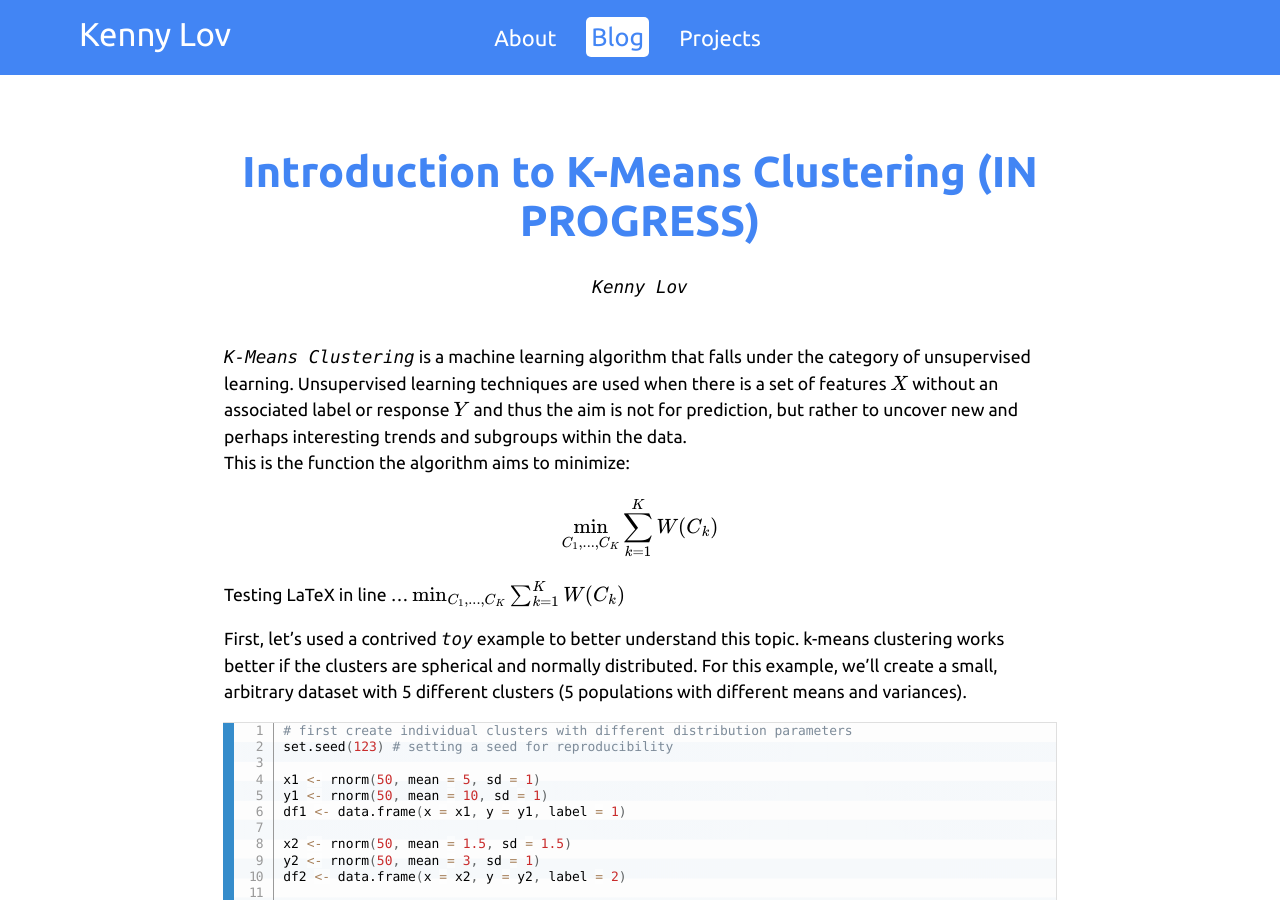
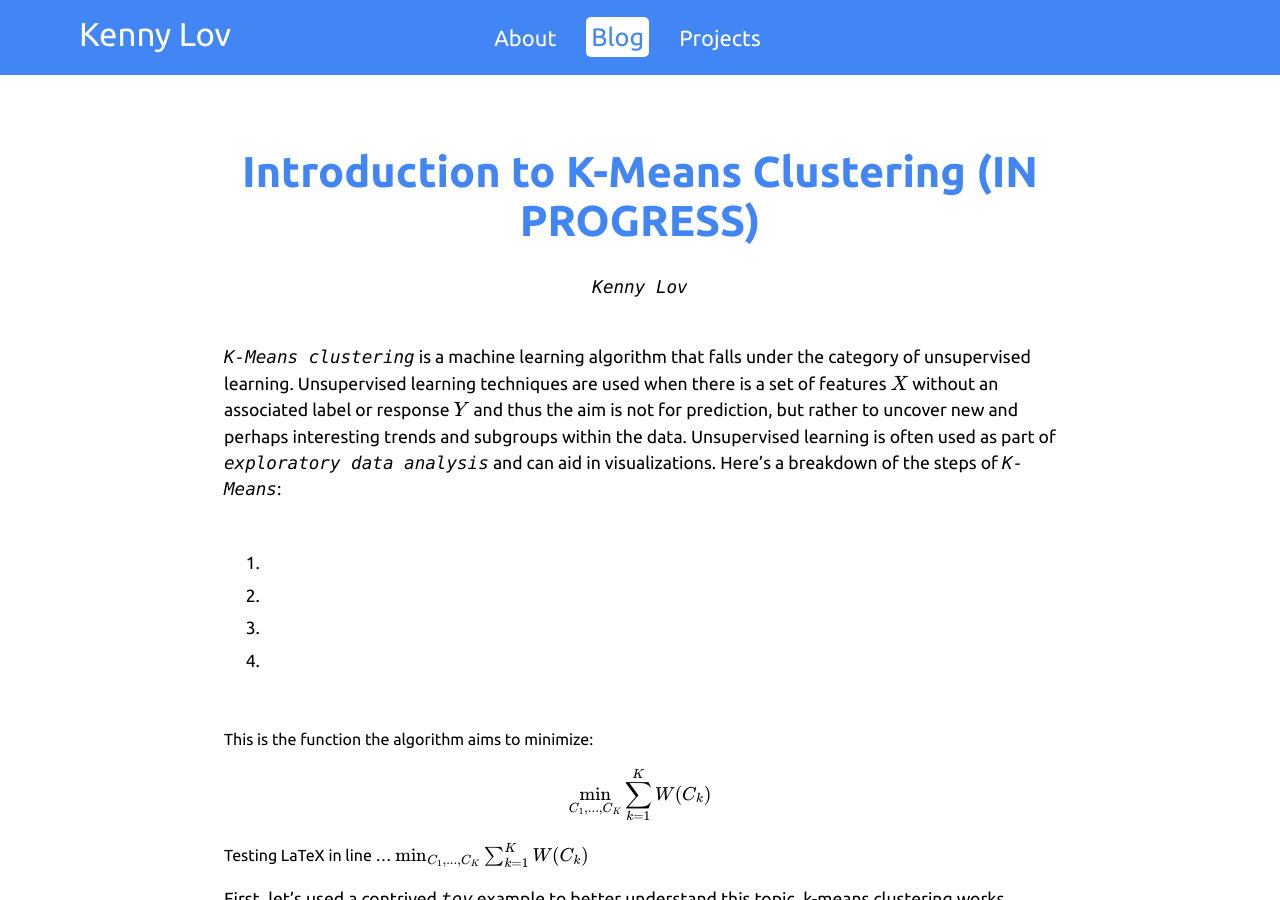
Before and after one commit to clfkenny/clfkenny.github.io, a Jekyll site: the page built from projects/kmeans_intro/index.md, in a window 1280 px wide and 900 px high. Built offline with Jekyll 4.4.1, drawn with Linux system fonts in a browser that asks for light colours; some web fonts are replaced; formulas are drawn with MathJax 3; our own code applies the rules of GitHub Pages for plain Markdown files.

Commit message:
updating kmeans

```diff
--- a/projects/kmeans_intro/index.md
+++ b/projects/kmeans_intro/index.md
@@ -17,14 +17,36 @@ layout: projects
 
 <p>
 
-<i>K-Means Clustering</i> is a machine learning algorithm that falls
+<i>K-Means clustering</i> is a machine learning algorithm that falls
 under the category of unsupervised learning. Unsupervised learning
 techniques are used when there is a set of features \(X\) without an
 associated label or response \(Y\) and thus the aim is not for
 prediction, but rather to uncover new and perhaps interesting trends and
-subgroups within the data.
+subgroups within the data. Unsupervised learning is often used as part
+of <i>exploratory data analysis</i> and can aid in visualizations.
+Here’s a breakdown of the steps of <i>K-Means</i>: <br><br>
 
-<br>
+<ol>
+
+<li>
+
+</li>
+
+<li>
+
+</li>
+
+<li>
+
+</li>
+
+<li>
+
+</li>
+
+</ol>
+
+<br><br>
 
 This is the function the algorithm aims to minimize:
 $$\min_{C_1,...,C_K}\sum^{K}_{k=1}W(C_k)$$
```
Also changed, not shown: projects/kmeans_intro/kmeans_intro.Rmd (+9 -2 lines), projects/kmeans_intro/images/plot1.png, projects/kmeans_intro/images/plot2.png, projects/kmeans_intro/images/plot3.png, projects/kmeans_intro/images/scree.png.
